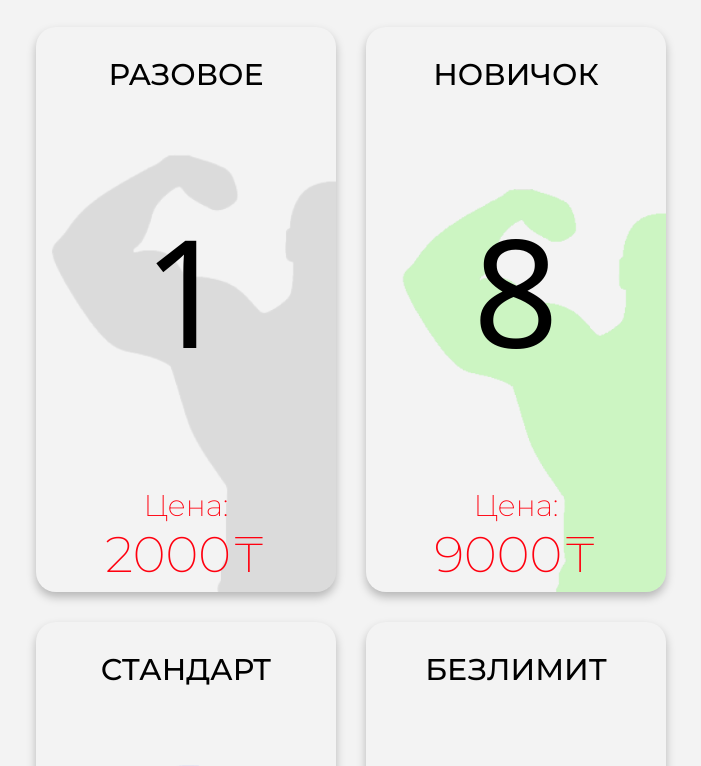
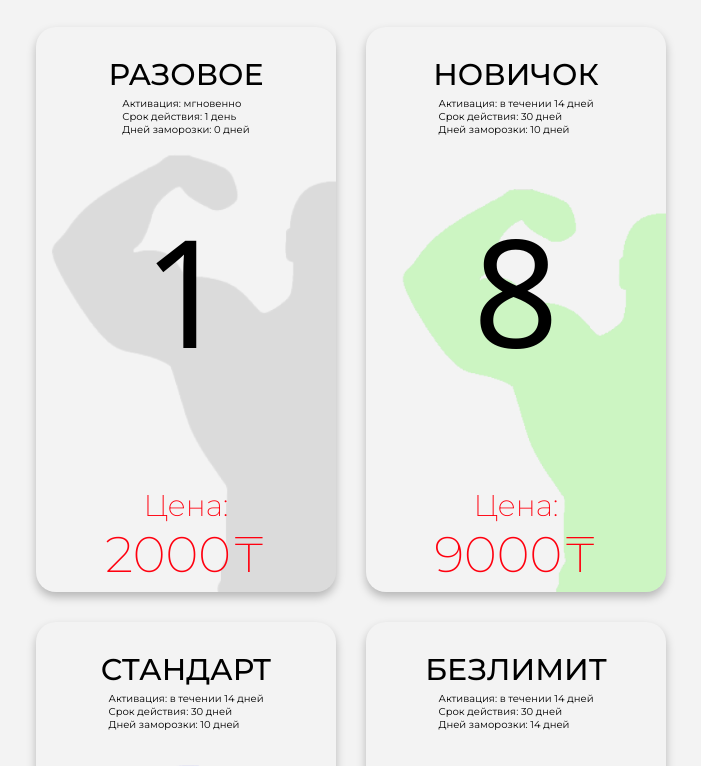
Before and after one commit to Denyahas/Portfolio, a plain HTML site: page Gladiator/index.html in a window 1280 px wide. Shown: the part 1527-2293 px from the top of the page, without its empty margins (289-990 px from the left). Drawn offline with nearby package versions, Linux system fonts and the light colour scheme; a web font is replaced by a local one.

```diff
--- a/Gladiator/CSS/styles.css
+++ b/Gladiator/CSS/styles.css
@@ -165,6 +165,12 @@
 .card h3 {
   font-size: 30px;
   font-weight: 500;
+}
+
+.cardText {
+  font-size: 10px;
+  position: absolute;
+  top: 95px;
 }
 
 .numberOfVisits {
@@ -392,6 +398,10 @@
   .card,
   .card:nth-of-type(4) {
     padding: 29px 20px 7px;
+  }
+
+  .cardText {
+    top: 70px;
   }
 
   .numberOfVisits {
--- a/Gladiator/index.html
+++ b/Gladiator/index.html
@@ -71,6 +71,11 @@
           <div class="card">
             <h3>РАЗОВОЕ</h3>
             <div class="numberOfVisits">1</div>
+            <div class="cardText">
+              <p>Активация: мгновенно</p>
+              <p>Срок действия:<span> 1 </span>день</p>
+              <p>Дней заморозки:<span> 0 </span>дней</p>
+            </div>
             <div class="price">
               <div class="priceText">Цена:</div>
               <div class="priceSum">2000₸</div>
@@ -79,6 +84,11 @@
           <div class="card">
             <h3>НОВИЧОК</h3>
             <div class="numberOfVisits">8</div>
+            <div class="cardText">
+              <p>Активация: в течении<span> 14 </span>дней</p>
+              <p>Срок действия:<span> 30 </span>дней</p>
+              <p>Дней заморозки:<span> 10 </span>дней</p>
+            </div>
             <div class="price">
               <div class="priceText">Цена:</div>
               <div class="priceSum">9000₸</div>
@@ -87,6 +97,11 @@
           <div class="card">
             <h3>СТАНДАРТ</h3>
             <div class="numberOfVisits">12</div>
+            <div class="cardText">
+              <p>Активация: в течении<span> 14 </span>дней</p>
+              <p>Срок действия:<span> 30 </span>дней</p>
+              <p>Дней заморозки:<span> 10 </span>дней</p>
+            </div>
             <div class="price">
               <div class="priceText">Цена:</div>
               <div class="priceSum">10000₸</div>
@@ -95,6 +110,11 @@
           <div class="card">
             <h3>БЕЗЛИМИТ</h3>
             <div class="numberOfVisits">UNLIMITED</div>
+            <div class="cardText">
+              <p>Активация: в течении<span> 14 </span>дней</p>
+              <p>Срок действия:<span> 30 </span>дней</p>
+              <p>Дней заморозки:<span> 14 </span>дней</p>
+            </div>
             <div class="price">
               <div class="priceText">Цена:</div>
               <div class="priceSum">12000₸</div>
```
